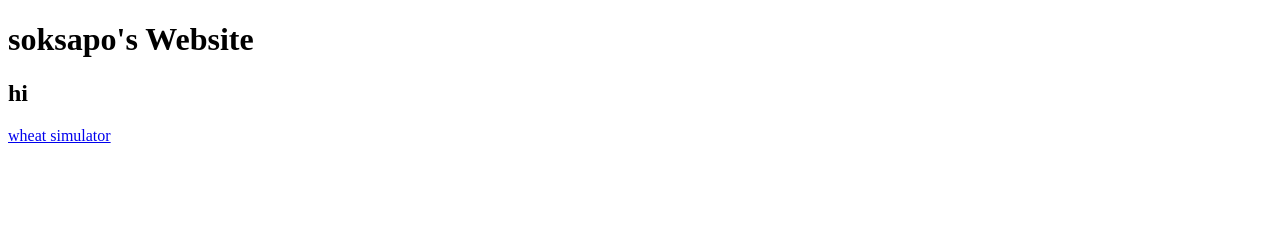
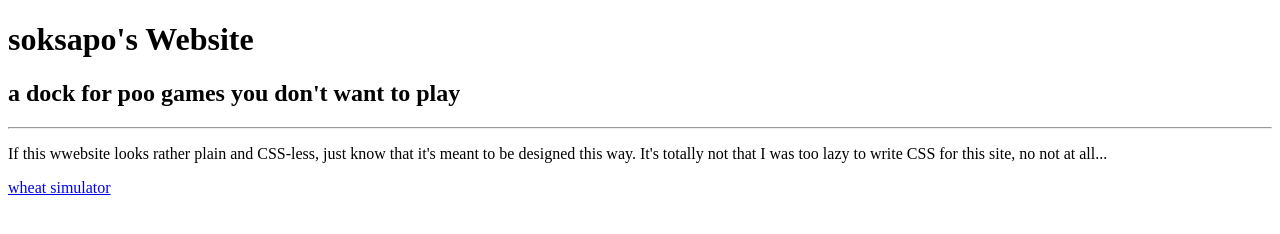
Before and after one commit to soksapo/soksapo.github.io, a plain HTML site: page index.html in a window 1280 px wide. Drawn offline with Linux system fonts and the light colour scheme.

Commit message:
Update index.html

```diff
--- a/index.html
+++ b/index.html
@@ -5,7 +5,9 @@
   </head>
   <body>
     <h1>soksapo's Website</h1>
-    <h2>hi</h2>
+    <h2>a dock for poo games you don't want to play</h2>
+    <hr>
+    <p>If this wwebsite looks rather plain and CSS-less, just know that it's meant to be designed this way. It's totally not that I was too lazy to write CSS for this site, no not at all...</p>
     <a href="wheatsim.html">wheat simulator</a>
   </body>
 </html>
```
